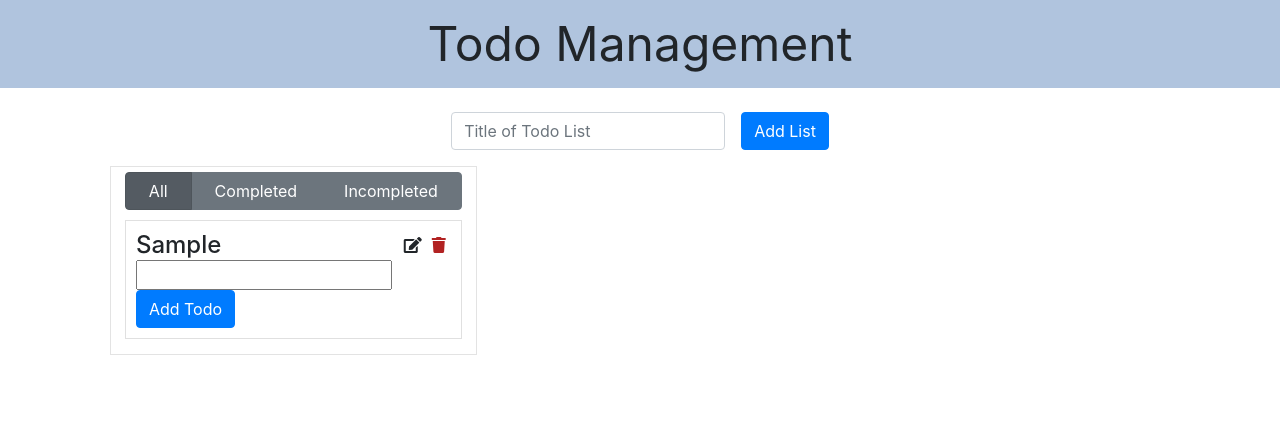
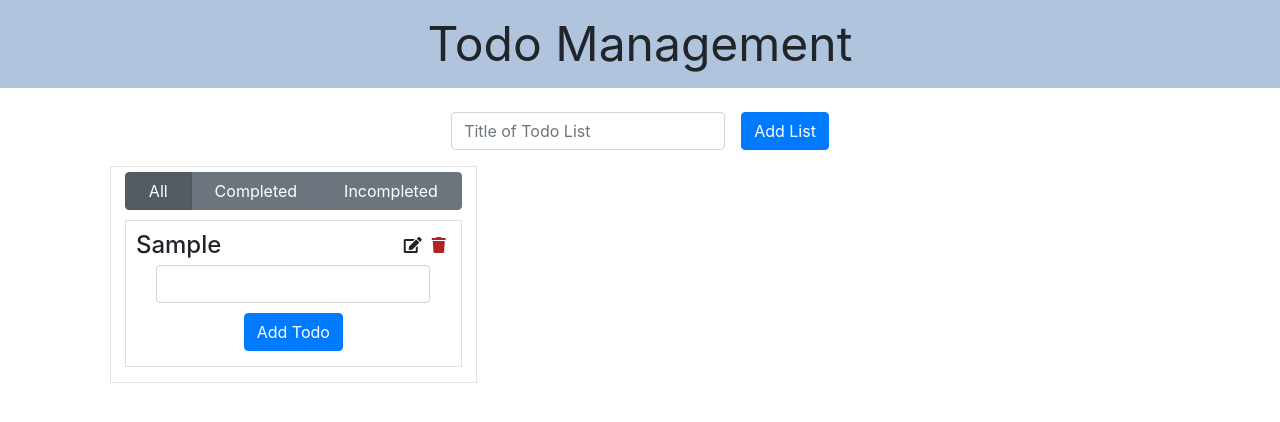
Before and after one commit to kevinlee6/Small-Projects, a React (Create React App) app in the folder vanilla-react-todo/: page / in a window 1280 px wide. Both pictures are taken after typing "Sample" into the empty fields and a click on the button "Add List". Shown: the top 422 px of the page. Built offline with nearby package versions, Linux system fonts and the light colour scheme.

Commit message:
Fix styling bugs, like word-break when span gets too long.

```diff
--- /dev/null
+++ b/vanilla-react-todo/src/components/AddTodo.css
@@ -0,0 +1,7 @@
+.AddTodo {
+  justify-content: center;
+}
+
+.AddTodo > * {
+  margin: 5px;
+}
--- a/vanilla-react-todo/src/components/AddTodo.js
+++ b/vanilla-react-todo/src/components/AddTodo.js
@@ -1,4 +1,5 @@
 import React, { Component } from 'react';
+import './AddTodo.css';
 
 export default class AddTodo extends Component {
   state = {
@@ -22,8 +23,9 @@ export default class AddTodo extends Component {
 
   render() {
     return (
-      <form className="form-inline" onSubmit={this.handleSubmit}>
+      <form className="form-inline AddTodo" onSubmit={this.handleSubmit}>
         <input
+          className="form-control"
           onChange={this.handleChange}
           value={this.state.content}
           type="text"
--- a/vanilla-react-todo/src/components/Options.css
+++ b/vanilla-react-todo/src/components/Options.css
@@ -1,3 +1,8 @@
+.Options {
+  display: flex;
+  flex-wrap: nowrap;
+}
+
 .Options > * {
   cursor: pointer;
   margin: 0 5px;
--- a/vanilla-react-todo/src/components/Todo.css
+++ b/vanilla-react-todo/src/components/Todo.css
@@ -5,6 +5,8 @@
 
 .todo {
   cursor: pointer;
+  word-wrap: break-word;
+  max-width: 80%;
 }
 
 .todo-completed {
--- a/vanilla-react-todo/src/components/Todo.js
+++ b/vanilla-react-todo/src/components/Todo.js
@@ -31,7 +31,7 @@ export default class Todo extends Component {
       editMode,
     } = this.props;
     return (
-      <li key={id} className="Todo">
+      <li key={id} className="Todo list-group-item">
         {editMode ? (
           <input
             onChange={e => this.updateContent(e)}
--- a/vanilla-react-todo/src/components/TodoList.js
+++ b/vanilla-react-todo/src/components/TodoList.js
@@ -125,7 +125,7 @@ export default class TodoList extends Component {
             />
           </div>
           <AddTodo addTodo={this.addTodo} />
-          <ul className="TodoList-todos">
+          <ul className="TodoList-todos list-group list-group-flush">
             {this.byVisibility().map(({ id, content, completed, editMode }) => (
               <Todo
                 key={id}
```
